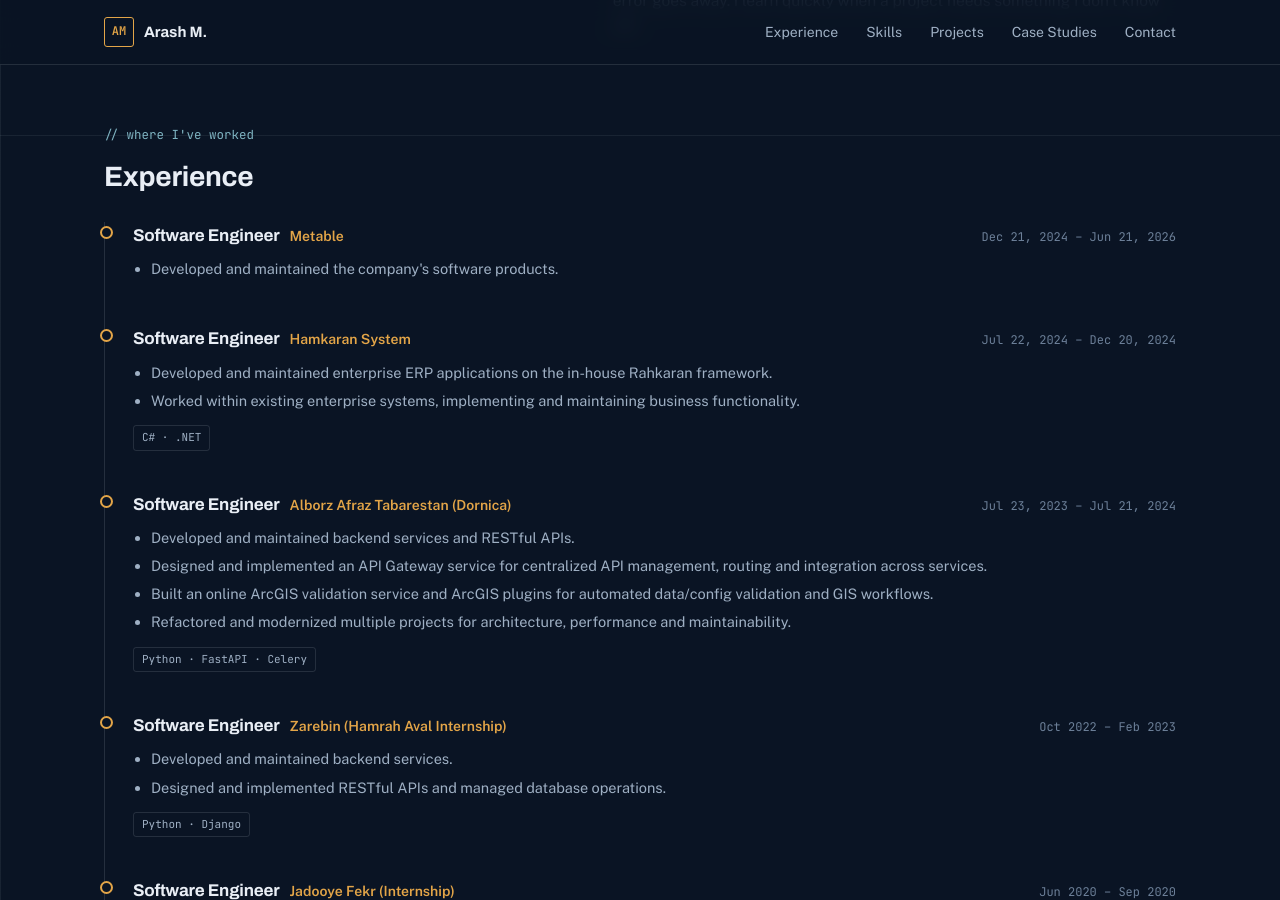
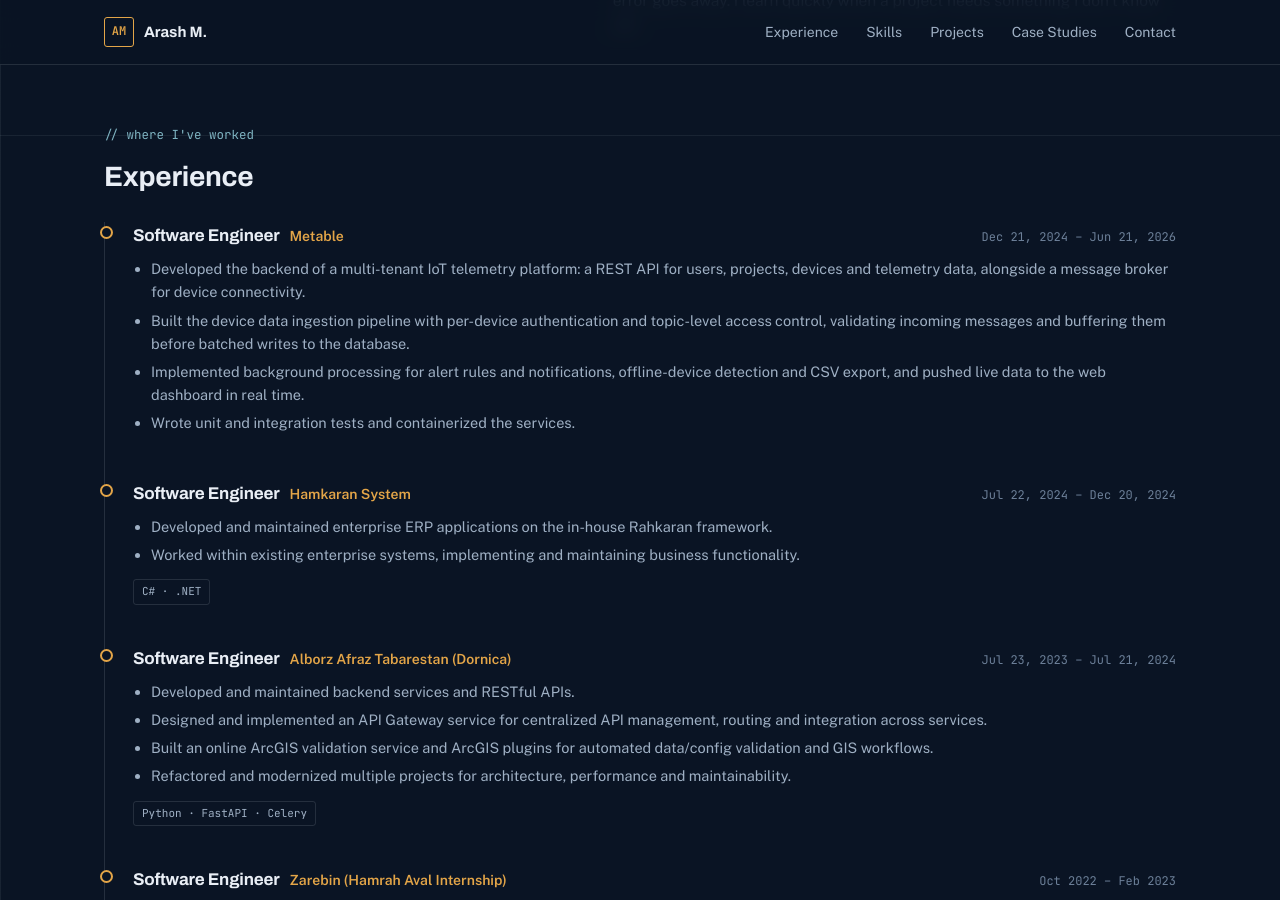
Before and after one commit to codesbygom/codesbygom.github.io, a Jekyll site: the page portfolio/index.html, which Jekyll copies as it is, in a window 1280 px wide and 900 px high, scrolled down 765 px. Built offline with Jekyll 4.4.1, drawn with Linux system fonts in a browser that asks for light colours.

Commit message:
Portfolio: describe Metable work without naming the stack
Co-Authored-By: Claude Opus 5.5 <noreply@anthropic.com>
Claude-Session: https://claude.ai/code/session_011YoXAh6jAs12QLzisziVtg

```diff
--- a/portfolio/index.html
+++ b/portfolio/index.html
@@ -436,7 +436,10 @@
           <span class="dates">Dec 21, 2024 – Jun 21, 2026</span>
         </div>
         <ul>
-          <li>Developed and maintained the company's software products.</li>
+          <li>Developed the backend of a multi-tenant IoT telemetry platform: a REST API for users, projects, devices and telemetry data, alongside a message broker for device connectivity.</li>
+          <li>Built the device data ingestion pipeline with per-device authentication and topic-level access control, validating incoming messages and buffering them before batched writes to the database.</li>
+          <li>Implemented background processing for alert rules and notifications, offline-device detection and CSV export, and pushed live data to the web dashboard in real time.</li>
+          <li>Wrote unit and integration tests and containerized the services.</li>
         </ul>
       </div>
       <div class="tl-item">
```
Also changed, not shown: 1 other file.
